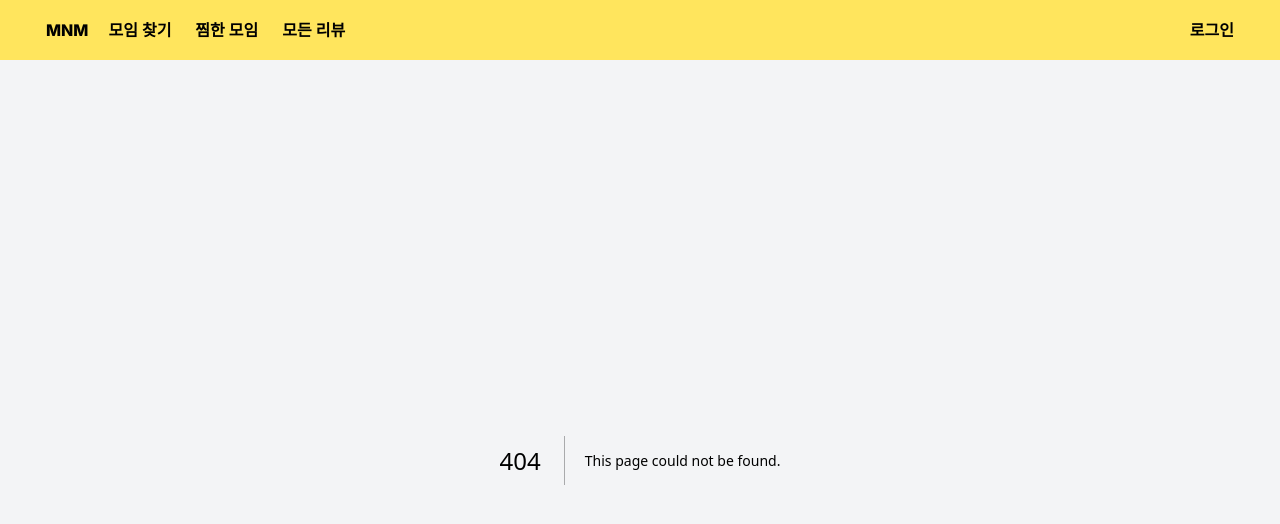
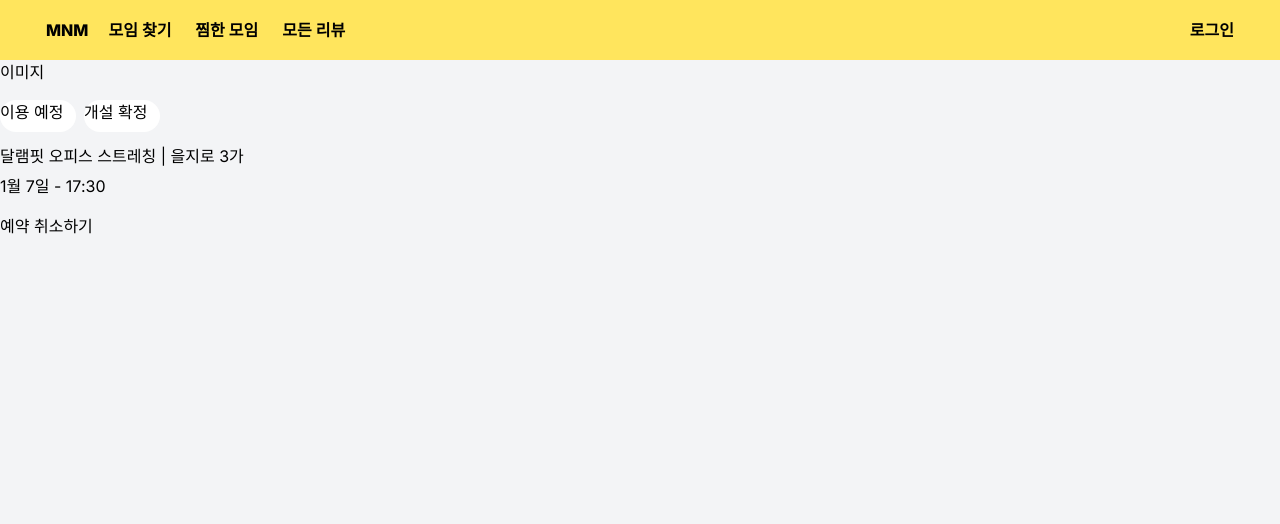
Before and after one commit to FESI5-team9/Frountend, a Next.js app: page /card in a window 1280 px wide. Before the commit this address had no page. Shown: the top 524 px of the page. Built offline with nearby package versions, Linux system fonts and the light colour scheme.

Commit message:
feat: 마이페이지 card 컴포넌트 기초 ui 작성

```diff
--- /dev/null
+++ b/src/app/(testPages)/card/page.tsx
@@ -0,0 +1,5 @@
+import Card from "@/components/Card";
+
+export default function card() {
+  return <Card />;
+}
--- /dev/null
+++ b/src/app/mypage/createGathering/page.tsx
@@ -0,0 +1,3 @@
+export default function createGathering() {
+  return <div>생성 모임</div>;
+}
--- a/src/app/mypage/makeGathering/page.tsx
+++ /dev/null
@@ -1,3 +0,0 @@
-export default function makeGathering() {
-  return <div>내가 만든 모임</div>;
-}
--- a/src/app/mypage/myGathering/page.tsx
+++ b/src/app/mypage/myGathering/page.tsx
@@ -1,3 +1,7 @@
 export default function myGathering() {
-  return <div>나의 모임</div>;
+  return (
+    <div className="flex h-[352px] w-full flex-col">
+      <div className="h-[156px] rounded-3xl">내용</div>
+    </div>
+  );
 }
--- /dev/null
+++ b/src/app/mypage/myReviews/review/page.tsx
@@ -0,0 +1,8 @@
+export default function myReviews() {
+  return (
+    <>
+      <div>나의 리뷰</div>
+      <div>콘텐츠</div>
+    </>
+  );
+}
--- /dev/null
+++ b/src/components/Card.tsx
@@ -0,0 +1,18 @@
+export default function Card() {
+  return (
+    <div className="flex h-[352px] w-full flex-col gap-4">
+      <div className="rounded-3xl">이미지</div>
+      <div className="flex flex-col gap-3">
+        <div className="flex gap-2">
+          <div className="h-8 w-[76px] rounded-2xl bg-white">이용 예정</div>
+          <div className="w-[76px] rounded-2xl bg-white">개설 확정</div>
+        </div>
+        <div className="flex flex-col gap-[6px]">
+          <span>달램핏 오피스 스트레칭 | 을지로 3가</span>
+          <span className="flex gap-3">1월 7일 - 17:30</span>
+        </div>
+      </div>
+      <button className="flex">예약 취소하기</button>
+    </div>
+  );
+}
```
